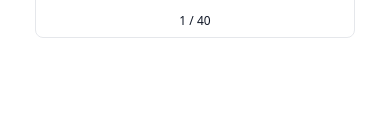
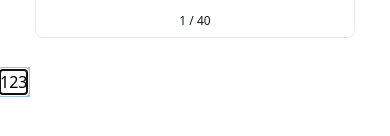
Before and after one commit to schminkel/flip-cards, a React (Vite) app: page / in a window 390 px wide. Shown: the part 414-550 px from the top of the page. Built offline with nearby package versions, Linux system fonts and the light colour scheme.

Commit message:
try to fix mobile hover issue

```diff
--- a/src/components/CardDeck.tsx
+++ b/src/components/CardDeck.tsx
@@ -14,6 +14,7 @@ export function CardDeck() {
         <div className="pt-16 flex items-center justify-center w-full">
           <CardStack/>
         </div>
+        <button className="mt-8 focus:ring" id="focusTrickOnMobile">123</button>
       </>
   );
 }
--- a/src/components/CardFlip.tsx
+++ b/src/components/CardFlip.tsx
@@ -47,6 +47,7 @@ const CardFlip = ({card, length}: { card: Card, length: number }) => {
   }
 
   return (
+      <>
         <button
             className="flip-card w-full h-full rounded-md cursor-pointer"
         >
@@ -168,8 +169,8 @@ const CardFlip = ({card, length}: { card: Card, length: number }) => {
             </div>
 
           </motion.div>
-        <div id="focusTrickOnMobile"/>
         </button>
+      </>
   );
 };
 
```
Lines whose indentation alone changed are shown as unchanged.
